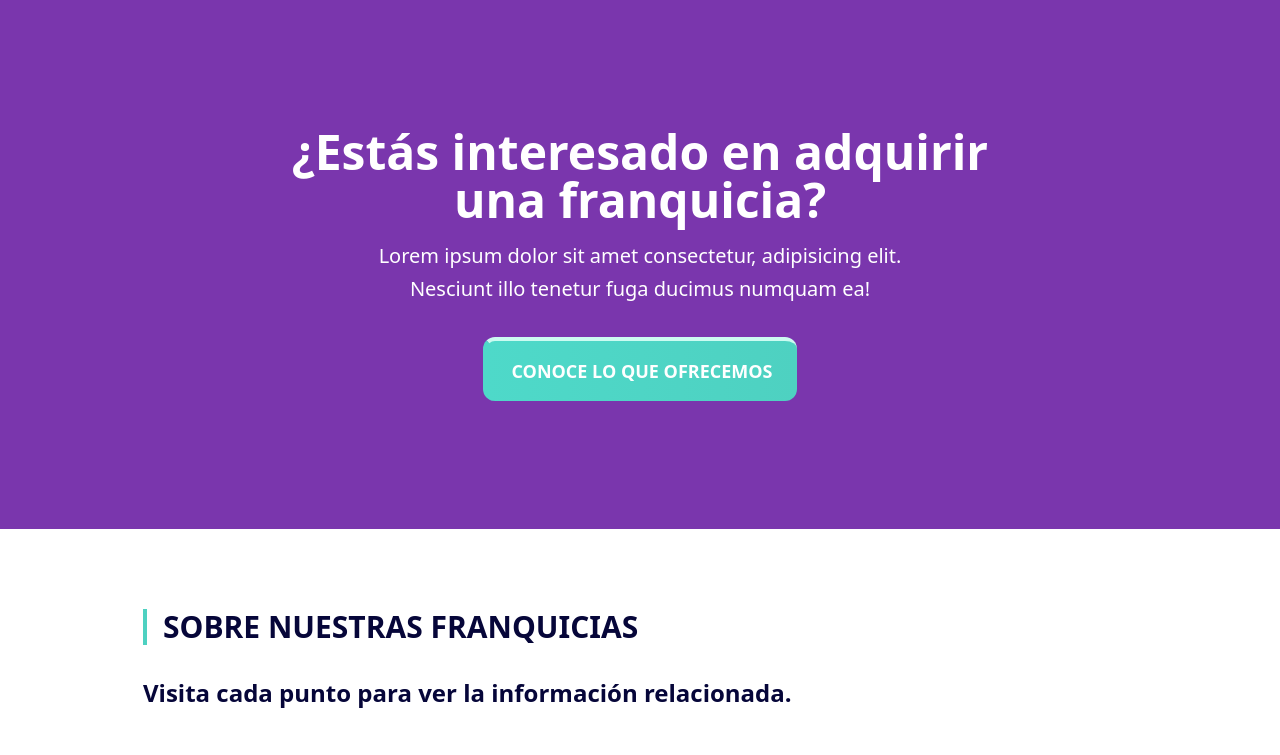
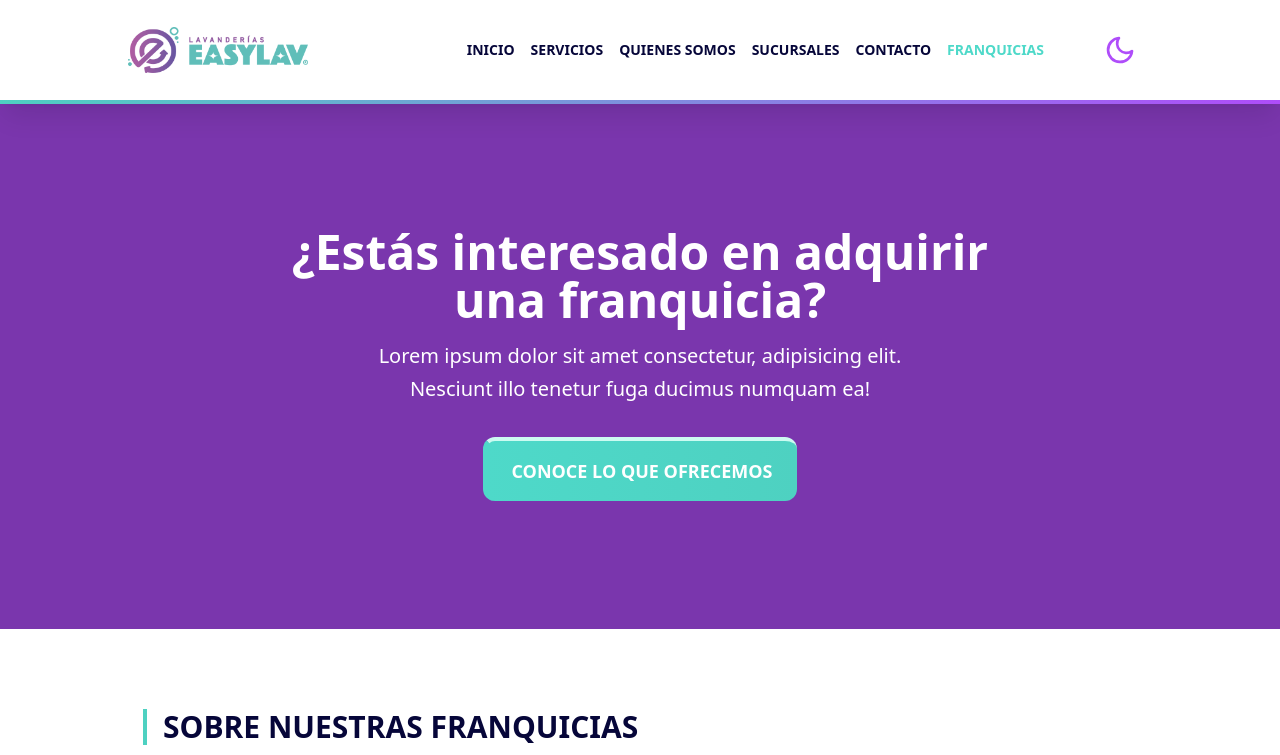
Before and after one commit to dspwebstudiomx/easylav-react, a React (Vite) app: page /franquicias in a window 1280 px wide. Shown: the top 755 px of the page. Built offline with nearby package versions, Linux system fonts and the light colour scheme.

Commit message:
Añade el encabezado y pie de página en la página de Franquicias, y mejora el estilo global con nuevos colores de fondo y texto.

```diff
--- a/src/App.css
+++ b/src/App.css
@@ -16,6 +16,8 @@ html {
   -moz-user-select: none;
   -ms-user-select: none;
   user-select: none;
+  background-color: #fff;
+  color: #060639;
 }
 
 .text-border {
--- a/src/pages/franquicias/Franquicias.jsx
+++ b/src/pages/franquicias/Franquicias.jsx
@@ -17,7 +17,7 @@
 
 // Importaciones
 import { VistaDentroLavanderia_640 as image } from 'assets';
-import { SEOFriendly } from 'components';
+import { Header, SEOFriendly, Footer, ScrollToTopButton } from 'components';
 import PaquetesFranquicias from './PaquetesFranquicias';
 import ModeloNegocio from './ModeloNegocio';
 import SoporteCapacitacion from './SoporteCapacitacion';
@@ -41,6 +41,8 @@ const Franquicias = () => {
         ogImageAlt="Canasta verde con ropa sucia"
         ogType="website"
       />
+      <Header />
+      <main className="mt-[100px] sm:mt-0 lg:mt-[100px]">
         <BannerFranquicias />
         <SobreNuestrasFranquicias />
         <ModeloNegocio />
@@ -48,6 +50,9 @@ const Franquicias = () => {
         <ImagenesFranquicias />
         <SoporteCapacitacion />
         <TestimoniosFranquicias />
+      </main>
+      <Footer />
+      <ScrollToTopButton />
     </>
   );
 };
```
Lines whose indentation alone changed are shown as unchanged.
